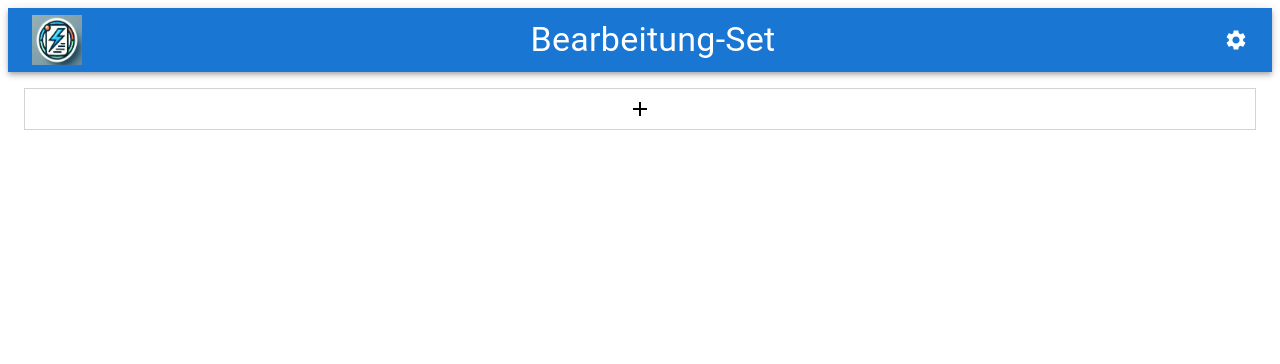
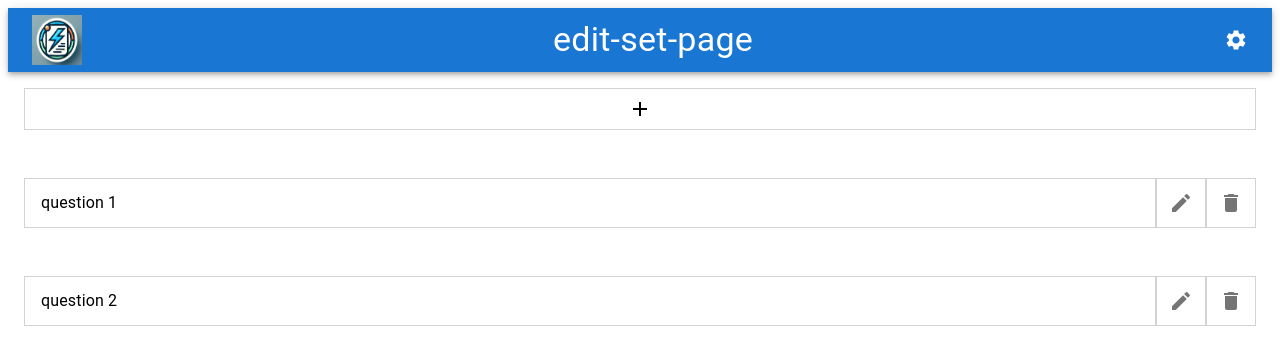
Before and after one commit to Matthiasbit/ikna, a Next.js app in the folder Frontend/: page /createSet in a window 1280 px wide. Shown: the top 364 px of the page. Built offline with nearby package versions, Linux system fonts and the light colour scheme; no server answers.

Commit message:
pull request Kommentare

```diff
--- a/Frontend/src/api/getQuestions.tsx
+++ b/Frontend/src/api/getQuestions.tsx
@@ -1,13 +1,22 @@
 import {useEffect, useState} from "react";
 
+export type QuestionArrayType = {
+    questionID: number,
+    questionText: string,
+    category?: string,
+}
+
+const exampleQuestion: QuestionArrayType[] = [
+    {questionID: 1, questionText: 'question 1'},
+    {questionID: 2, questionText: 'question 2'}
+]
+
 export function useGetQuestions() {
-    const [data, setData] = useState([])
+    const [data, setData] = useState(exampleQuestion)
     const [loading, setLoading] = useState(false)
     useEffect(() => {
 
-        // TODO: replace the content of useEffect
-        // chatGPTs vorschlag, weil ich nicht wusste was in das useEffect rein sollte
-        const fetchData = async () => {
+          const fetchData = async () => {
             try {
                 const response = await fetch('deine_api_url'); // API URL hier einfügen
                 const result = await response.json();
@@ -19,8 +28,6 @@ export function useGetQuestions() {
             }
         };
         fetchData();
-        // chatGPT Ende
-        //
 
     }, []);
     return {data, loading}
--- a/Frontend/src/api/getSets.tsx
+++ b/Frontend/src/api/getSets.tsx
@@ -3,6 +3,7 @@ import { useEffect, useState } from "react";
 export type Sets = {
     id: string;
     name: string;
+    category?: string;
     zero: number;
     twentyfive: number;
     fifty: number;
--- a/Frontend/src/pages/createSet.tsx
+++ b/Frontend/src/pages/createSet.tsx
@@ -1,44 +1,97 @@
-import {ListItem, ListItemText, ListItemIcon, List, ListItemButton, Stack} from "@mui/material";
+import {ListItem, ListItemText, ListItemIcon, List, ListItemButton, Stack, TextField} from "@mui/material";
 import AddIcon from '@mui/icons-material/Add';
 import EditIcon from '@mui/icons-material/Edit';
 import Header from "@/Components/Header";
 import {useGetQuestions} from "@/api/getQuestions";
+import {useGetSets} from "@/api/getSets";
+import {Delete} from "@mui/icons-material";
+import {useEffect, useState} from "react";
+
 
 export default function CreateSet() {
 
     const questionsArray = useGetQuestions();
 
+    const setDataArray = useGetSets();
+
+    const [newSetname, setNewSetname] = useState("")
+    const [newCategory, setNewCategory] = useState("")
+
+    useEffect(() => {
+        {
+            console.log("new Setname:", {newSetname}, "new setCategory:", {newCategory})
+        }
+    }, [setDataArray]);
+
+    const handleAddCard = () => {
+        // TODO: newID -> empty createCard
+        window.location.href = "/createCard"
+        console.log("createNewID")
+    }
+    const handleEditCard = (questionID: number) => {
+        // TODO: cardID
+        window.location.href = "/createCard?set=1&question=5"
+
+        console.log("navigate to createCard with the ID", questionID)
+    }
+    const handleDeleteCard =(questionID: number)=> {
+        // TODO: delete card by ID
+        console.log("delete card by ID", questionID)
+    }
+
+
     return (
         <>
-            <Header text={'Bearbeitung-Set'}/>
-
-            {/*TODO: input categorie and input setName with popup by clicking the "+" ? */}
+            <Header text={'edit-set-page'}/>
 
             <Stack direction={"column"} spacing={2}>
+
+                {setDataArray.data.flatMap((setData) => {
+                    return (
+                        <List style={{display: 'flex'}}>
+
+                            <ListItem>
+                                <TextField label={'setname'}
+                                           defaultValue={setData.name}
+                                           onChange={(event) => setNewSetname(event.target.value)}/>
+                                <TextField label={'category'}
+                                           defaultValue={setData.category}
+                                           onChange={(event) => setNewCategory(event.target.value)}/>
+                            </ListItem>
+                        </List>
+                    )
+                })}
+
+
                 <List>
                     <ListItem>
                         <ListItemButton style={{justifyContent: 'center', border: '1px solid lightgrey'}}>
-                            <AddIcon/>
+                            <AddIcon onClick={handleAddCard}/>
                         </ListItemButton>
                     </ListItem>
                 </List>
+
 
                 {questionsArray.data.flatMap((question) => {
                     return (
                         <List>
                             <ListItem>
                                 <ListItemButton style={{border: '1px solid lightgrey'}}>
-                                    <ListItemText primary={"question placeholder"}/>
+                                    <ListItemText primary={question.questionText}/>
                                 </ListItemButton>
                                 <ListItemIcon>
                                     <ListItemButton style={{padding: '12px', border: '1px solid lightgrey'}}>
-                                        <EditIcon/>
+                                        <EditIcon onClick={()=>handleEditCard(question.questionID)}/>
+                                    </ListItemButton>
+                                    <ListItemButton style={{padding: '12px', border: '1px solid lightgrey'}}>
+                                        <Delete onClick={() => handleDeleteCard(question.questionID)}/>
                                     </ListItemButton>
                                 </ListItemIcon>
                             </ListItem>
                         </List>
                     )
-                })}
+                })
+                }
             </Stack>
         </>
     )
```
